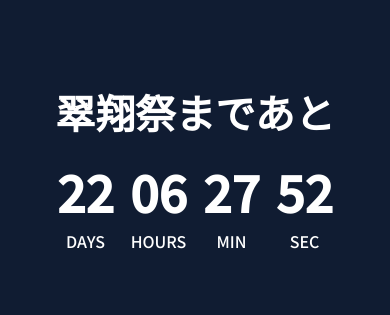
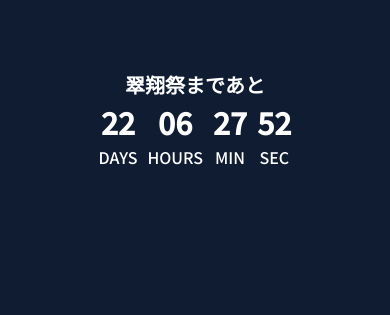
Before and after one commit to suiranprogram2026/suishousai2026, a Next.js app: page / in a window 390 px wide. Shown: the part 360-675 px from the top of the page. Built offline with nearby package versions, Linux system fonts and the light colour scheme.

Commit message:
たすけて

```diff
--- a/app/homepage.css
+++ b/app/homepage.css
@@ -33,7 +33,7 @@ body {
 .headtop{
   position: relative;
   width: 100%;
-    height: 100%;
+  height: 100vh;
   overflow: hidden;
   align-items: center;
 }
@@ -86,7 +86,7 @@ body {
       top: 450px;
     }
     .headerbox_titlearea img {
-        height: clamp(120px, 18vw, 150px);
+        height: clamp(90px, 12vw, 120px);
         width: auto;
     }
 
--- a/components/countdown/Countdown.module.css
+++ b/components/countdown/Countdown.module.css
@@ -14,15 +14,15 @@
 }
 
 .title {
-  font-size: 48px;
+  font-size: 20px;
   font-weight: bold;
-  margin-bottom: 12px;
+  margin-bottom: 0px;
 }
 
 .timeContainer {
   display: flex;
   justify-content: center;
-  gap: 16px;
+  gap: 10px;
 }
 
 .time {
@@ -32,7 +32,7 @@
 }
 
 .timeNum {
-  font-size: 72px;
+  font-size: 40px;
   font-weight: bold;
 }
 
@@ -43,15 +43,15 @@
 
 @media (max-width:600px){
   .title{
-    font-size: 40px;
+    font-size: 20px;
   }
 
   .timeNum{
-    font-size: 50px;
+    font-size: 30px;
   }
 
   .container{
-    padding: 12px 20px;
+    padding: 0px 0px;
     border-radius: 12px;
   }
 }
```
Lines whose indentation alone changed are shown as unchanged.
